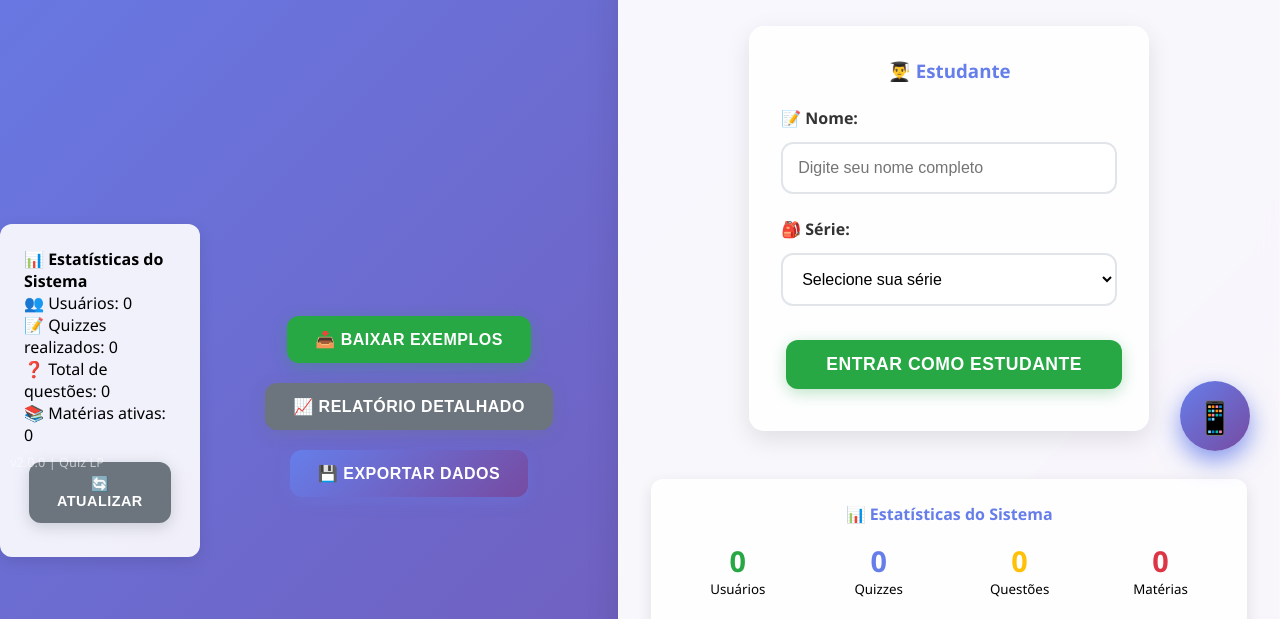
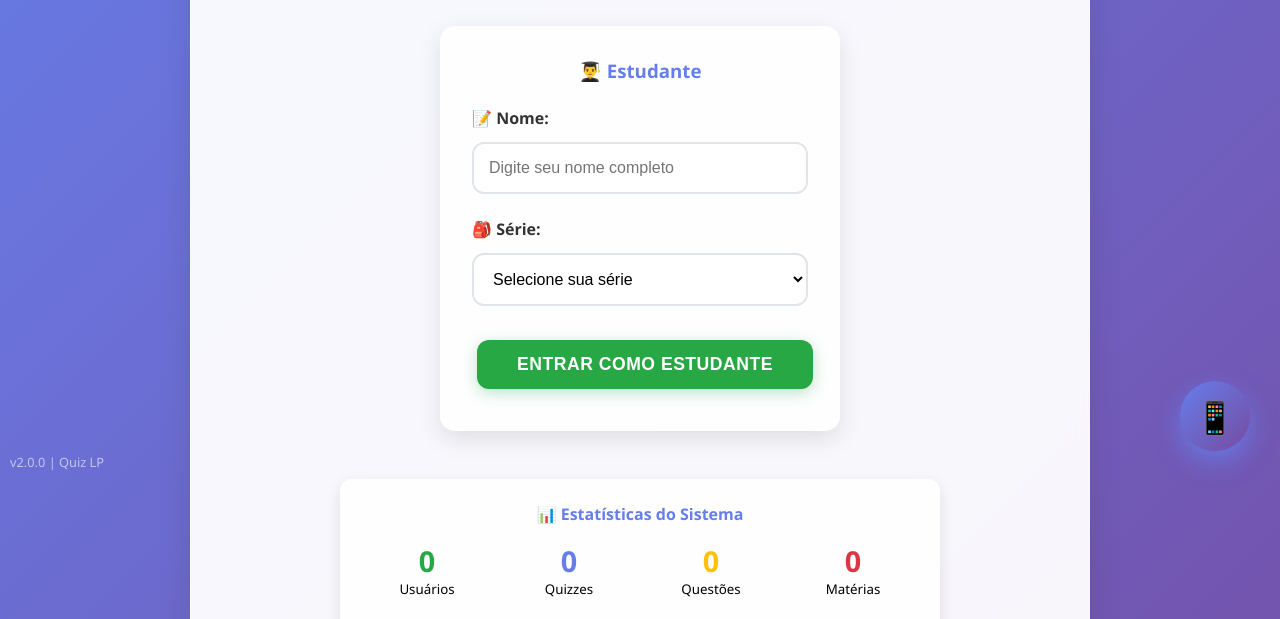
Before and after one commit to niltonmachado77-rso/quiz, a plain HTML site: page index.html in a window 1280 px wide. Shown: the part 319-938 px from the top of the page. Drawn offline with Linux system fonts and the light colour scheme.

Commit message:
Update index.html
remover botões duplicados

```diff
--- a/index.html
+++ b/index.html
@@ -1,28 +1,5 @@
                 </textarea>
                 </div>
-
-                <div class="stats-card">
-                    <h4>📊 Estatísticas do Sistema</h4>
-                    <div id="systemStats">
-                        <p>👥 Usuários: <span id="totalUsers">0</span></p>
-                        <p>📝 Quizzes realizados: <span id="totalQuizzes">0</span></p>
-                        <p>❓ Total de questões: <span id="totalQuestions">0</span></p>
-                        <p>📚 Matérias ativas: <span id="totalSubjects">0</span></p>
-                    </div>
-                    <button class="btn btn-secondary" onclick="updateStats()" style="margin-top: 1rem; font-size: 0.9rem;">🔄 Atualizar</button>
-                </div>
-            </div>
-
-            <div style="text-align: center; margin-top: 2rem;">
-                <button class="btn btn-success" onclick="generateSampleFile()">📥 Baixar Exemplos</button>
-                <button class="btn btn-secondary" onclick="showDetailedStats()">📈 Relatório Detalhado</button>
-                <button class="btn" onclick="exportData()">💾 Exportar Dados</button>
-            </div>
-
-            <div id="uploadStatus" style="margin-top: 2rem;"></div>
-        </div>
-    </div>
-
     <!-- Botão Flutuante para Download do App -->
     <div class="floating-download" onclick="downloadApp()" title="Instalar App">
         📱
```
